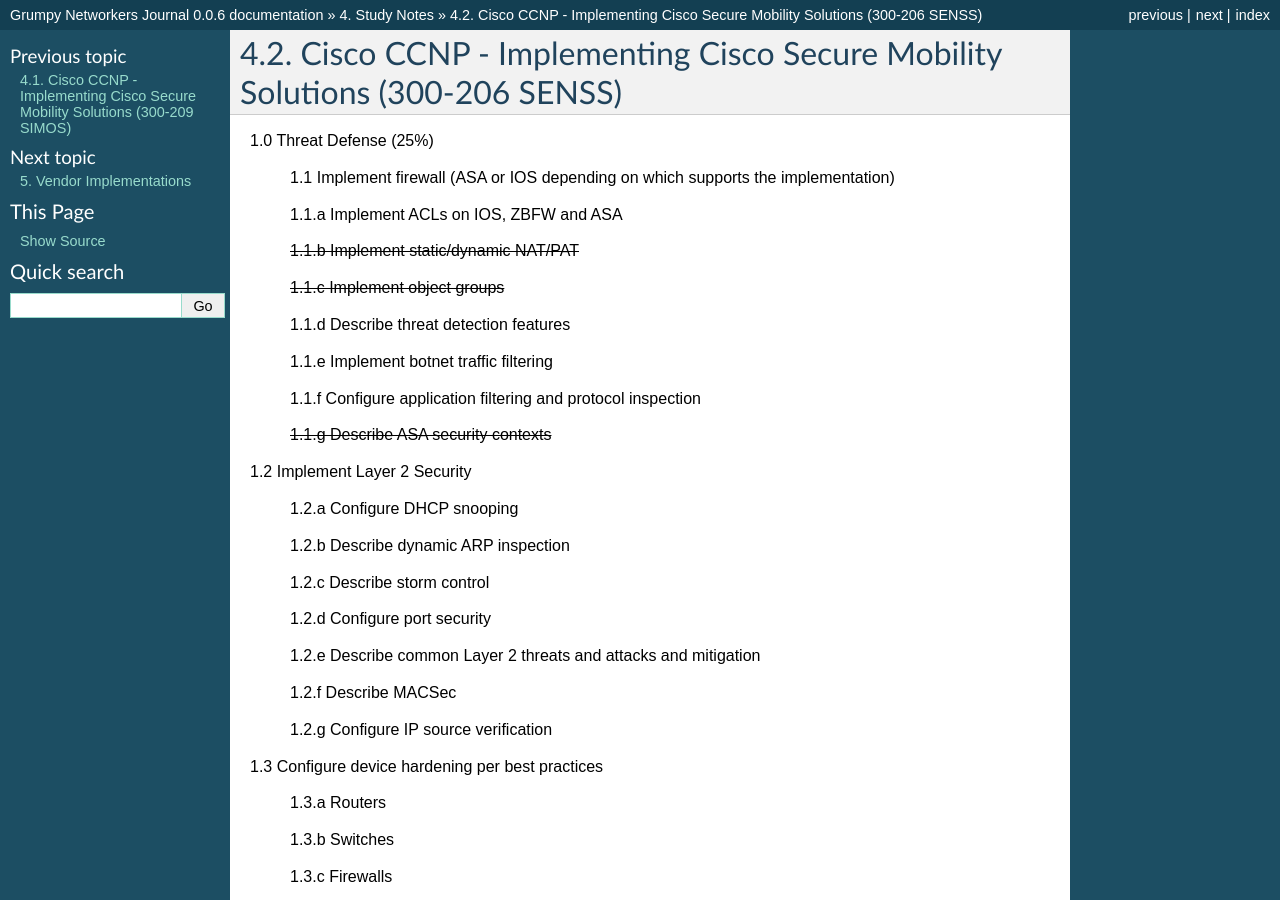
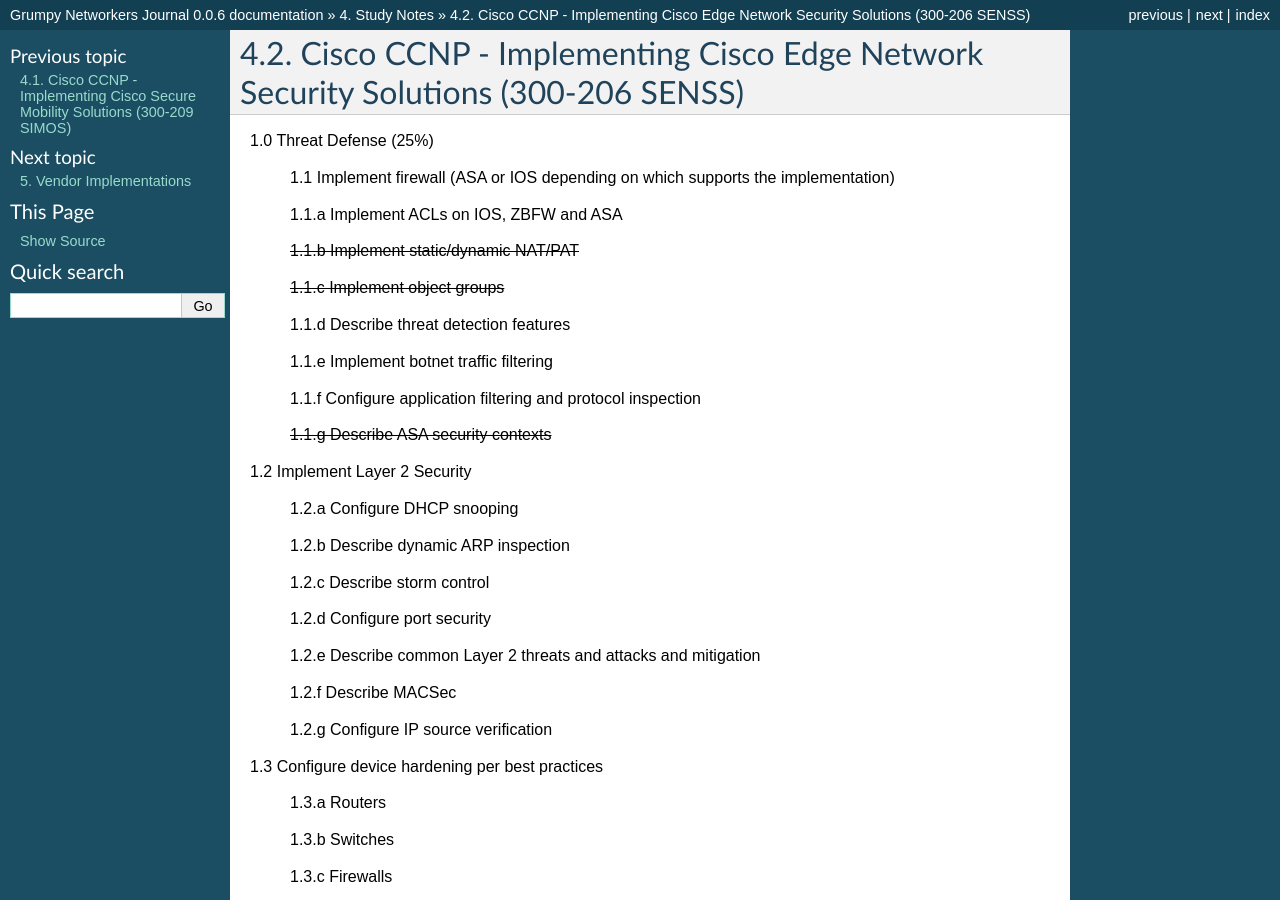
Before and after one commit to hdinthkld/gnj, a Sphinx documentation site: the page built from source/STUDY_NOTES/CISCO_SENSS/TOPICS.rst, in a window 1280 px wide and 900 px high. Built offline with Sphinx 7.4.7, drawn with Linux system fonts in a browser that asks for light colours; pages that are not in the unit, such as notebooks, are missing from menus; some of the changed text lies outside the part shown.

Commit message:
Fixed SENSS Topics Index Title

```diff
--- a/source/STUDY_NOTES/CISCO_SENSS/TOPICS.rst
+++ b/source/STUDY_NOTES/CISCO_SENSS/TOPICS.rst
@@ -1,6 +1,6 @@
-#########################################################################
-Cisco CCNP - Implementing Cisco Secure Mobility Solutions (300-206 SENSS)
-#########################################################################
+###############################################################################
+Cisco CCNP - Implementing Cisco Edge Network Security Solutions (300-206 SENSS)
+###############################################################################
 
 .. toctree::
    :titlesonly:
```
